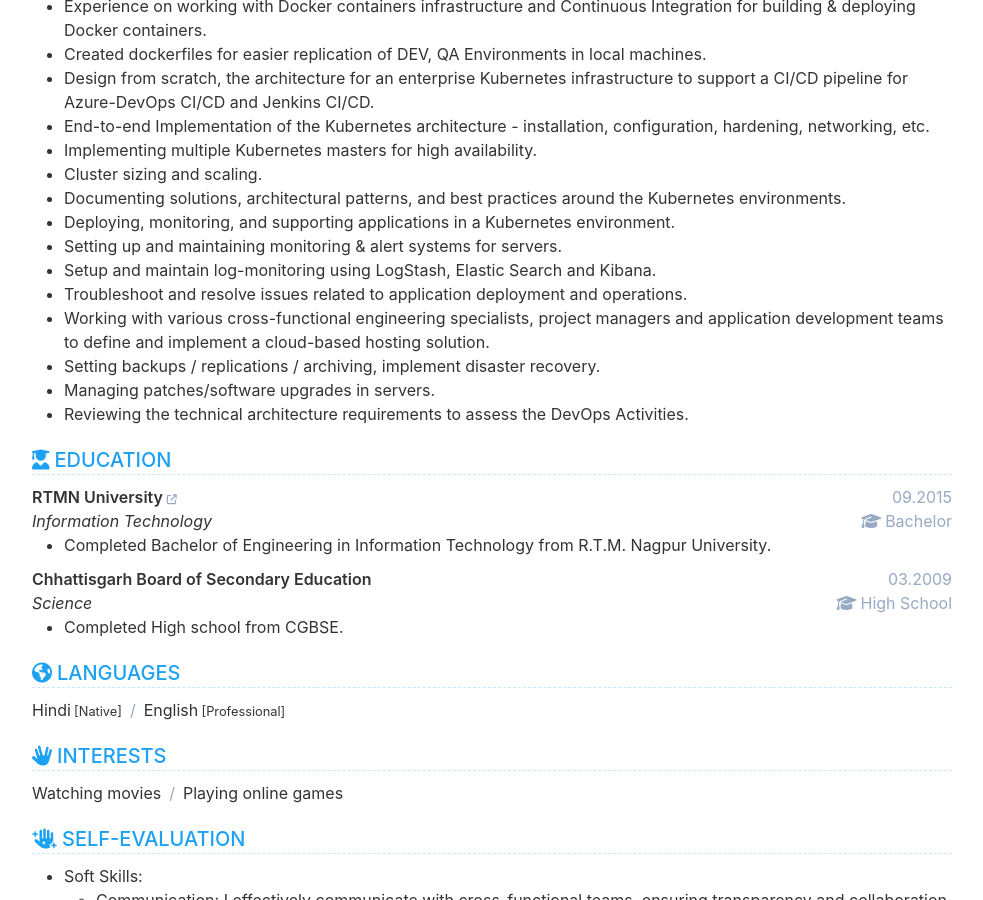
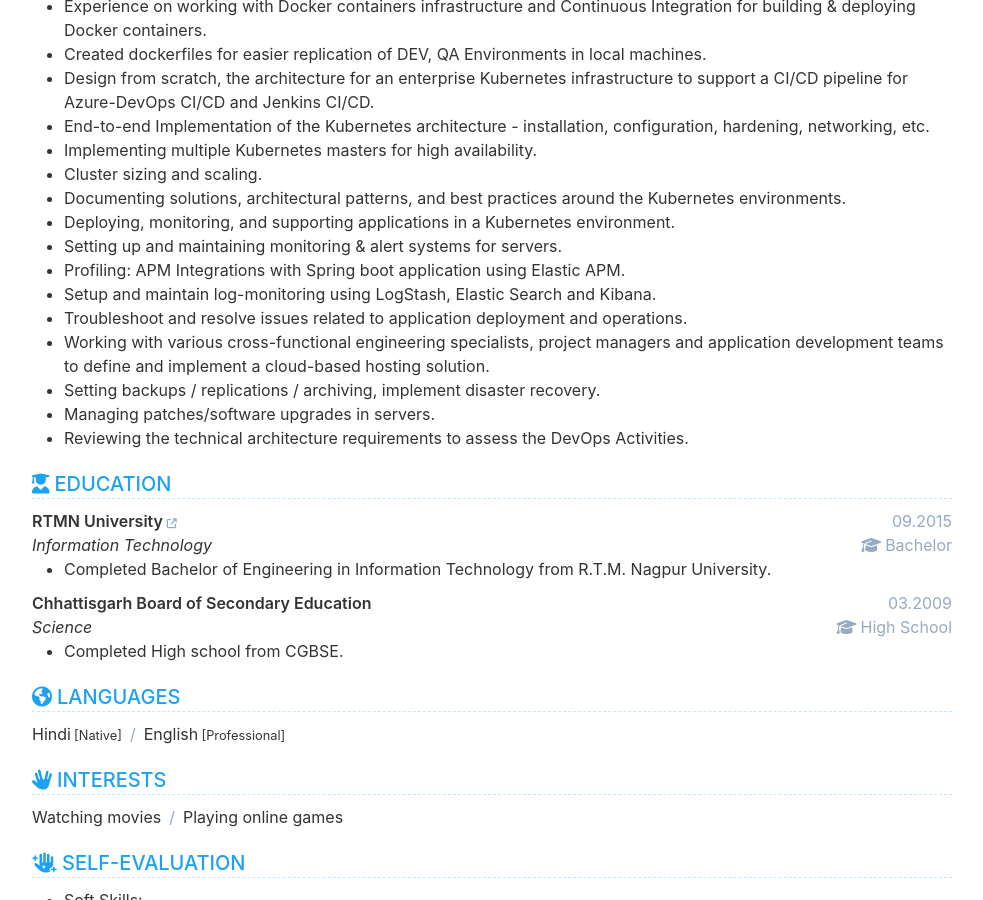
Before and after one commit to Raskinn/Resume, a Jekyll site: the page built from index.html, in a window 1280 px wide and 900 px high, scrolled down 1700 px. Shown: the whole window, without its empty margins (148-1131 px from the left). Built offline with Jekyll 4.4.1, drawn with Linux system fonts in a browser that asks for light colours.

Commit message:
Updated resume

```diff
--- a/_data/data.yml
+++ b/_data/data.yml
@@ -126,6 +126,7 @@ experience:
         + Documenting solutions, architectural patterns, and best practices around the Kubernetes environments.
         + Deploying, monitoring, and supporting applications in a Kubernetes environment.
         + Setting up and maintaining monitoring & alert systems for servers.
+        + Profiling: APM Integrations with Spring boot application using Elastic APM.
         + Setup and maintain log-monitoring using LogStash, Elastic Search and Kibana.
         + Troubleshoot and resolve issues related to application deployment and operations.
         + Working with various cross-functional engineering specialists, project managers and application development teams to define and implement a cloud-based hosting solution.
```
